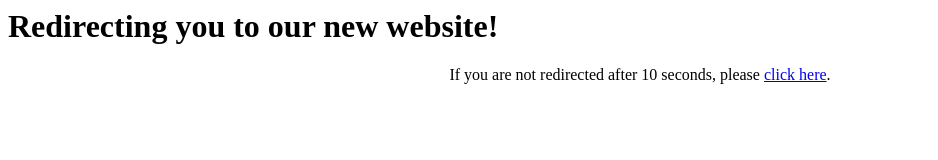
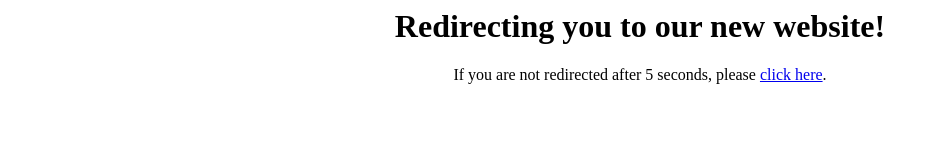
Before and after one commit to Falcon-Net/falcon-net.github.io, a plain HTML site: page index.html in a window 1280 px wide. Shown: the whole page, without its empty margins (0-938 px from the left). Drawn offline with Linux system fonts and the light colour scheme.

Commit message:
Update index.html

```diff
--- a/index.html
+++ b/index.html
@@ -1,7 +1,9 @@
 <head>
-  <meta http-equiv="refresh" content="3; URL=https://falcon-net.netlify.app/" />
+  <meta http-equiv="refresh" content="5; URL=https://falcon-net.netlify.app/" />
+  <title>FalconNet - Redirecting</title>
 </head>
+
 <body>
-<h1>Redirecting you to our new website!</h1>
-   <p style="text-align:center;">If you are not redirected after 10 seconds, please <a href="https://falcon-net.netlify.app/">click here</a>.</p>
+   <h1 style="text-align:center;">Redirecting you to our new website!</h1>
+   <p style="text-align:center;">If you are not redirected after 5 seconds, please <a href="https://falcon-net.netlify.app/">click here</a>.</p>
 </body>
```
